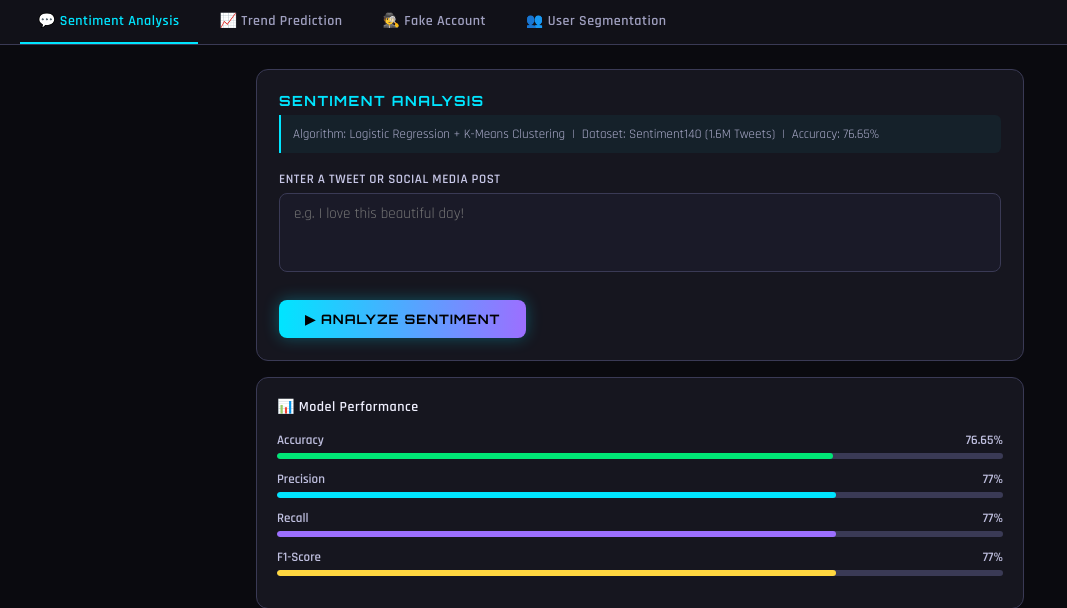
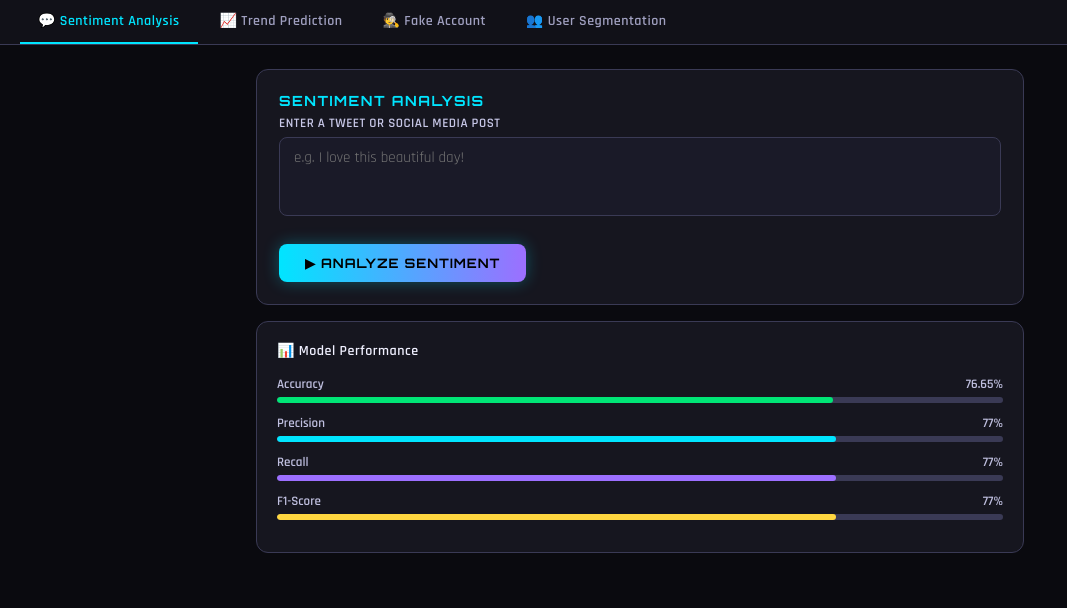
Before and after one commit to dhamilaxman/ml-project, a Flask app: page / in a window 1280 px wide. Shown: the part 77-685 px from the top of the page, without its empty margins (0-1067 px from the left). Run offline with Flask 3, Linux system fonts and the light colour scheme; parts of the project's set-up code (start-up, migrations or seed data) failed here and were passed over.

Commit message:
remove algo info

```diff
--- a/templates/index.html
+++ b/templates/index.html
@@ -309,10 +309,7 @@
 
     <div class="card">
       <h3>SENTIMENT ANALYSIS</h3>
-      <div class="subtitle">
-        Algorithm: Logistic Regression + K-Means Clustering &nbsp;|&nbsp;
-        Dataset: Sentiment140 (1.6M Tweets) &nbsp;|&nbsp; Accuracy: 76.65%
-      </div>
+
       <div class="input-group">
         <label>Enter a tweet or social media post</label>
         <textarea id="sent-input" rows="3" placeholder="e.g. I love this beautiful day!"></textarea>
@@ -351,10 +348,7 @@
 
     <div class="card">
       <h3>TREND PREDICTION</h3>
-      <div class="subtitle">
-        Algorithm: Linear Regression + K-Means Clustering &nbsp;|&nbsp;
-        Dataset: Twitter Trending Hashtags &nbsp;|&nbsp; R² Score: 0.9491
-      </div>
+
       <div class="two-col">
         <div class="input-group">
           <label>Enter hashtag</label>
@@ -405,10 +399,7 @@
 
     <div class="card">
       <h3>FAKE ACCOUNT DETECTION</h3>
-      <div class="subtitle">
-        Algorithm: Logistic Regression + K-Means Clustering &nbsp;|&nbsp;
-        Dataset: Instagram Fake/Spammer/Genuine Accounts
-      </div>
+
       <div class="two-col">
         <div class="input-group">
           <label>Profile picture present?</label>
@@ -465,10 +456,7 @@
 
     <div class="card">
       <h3>USER SEGMENTATION</h3>
-      <div class="subtitle">
-        Algorithm: K-Means Clustering + Logistic Regression &nbsp;|&nbsp;
-        Dataset: Social Media Usage and User Behavior
-      </div>
+
       <div class="two-col">
         <div class="input-group">
           <label>Daily usage (minutes)</label>
```
